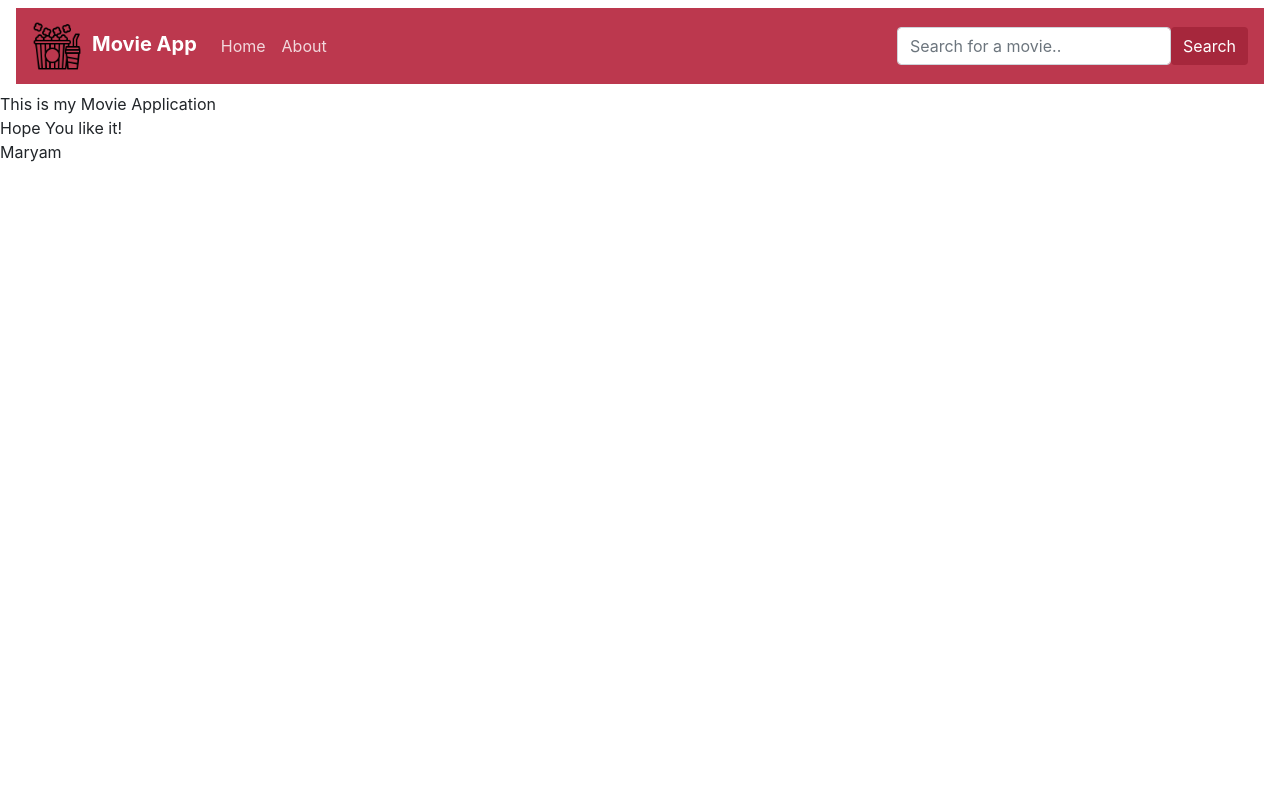
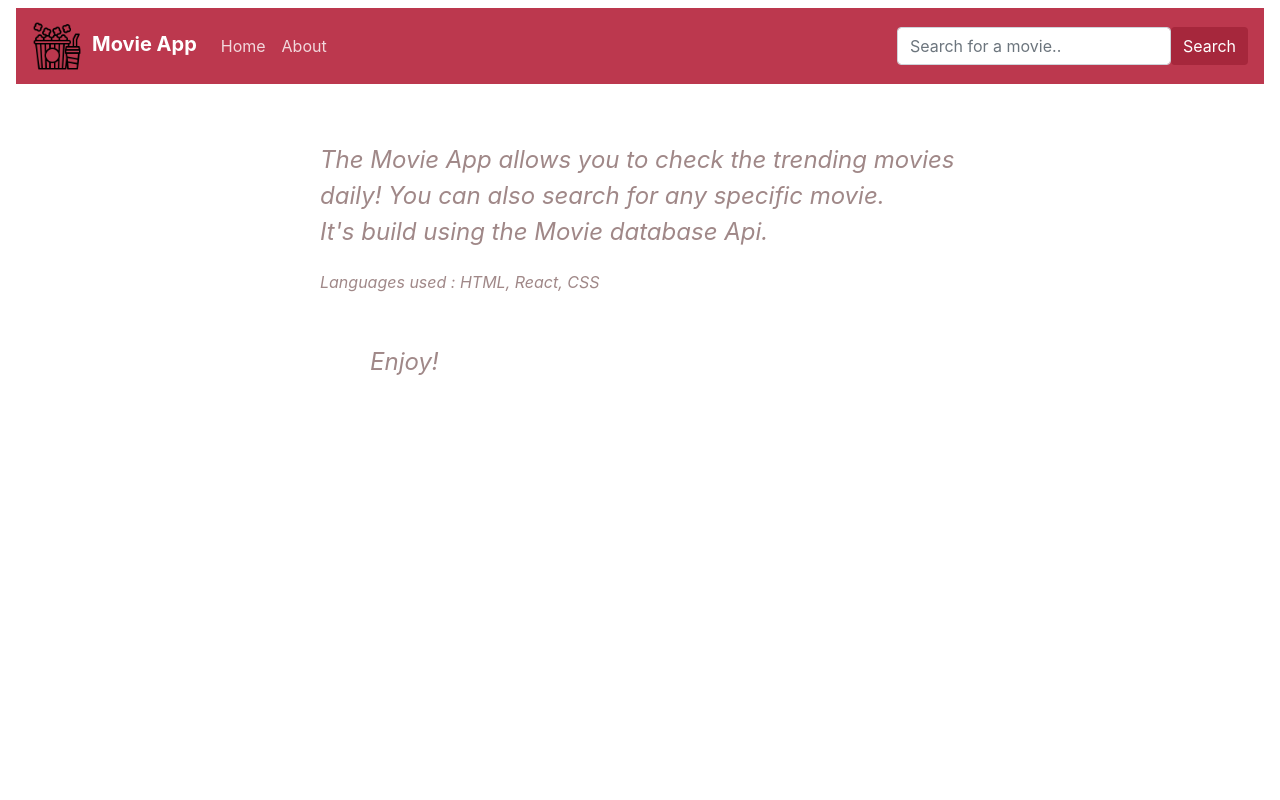
Before and after one commit to MaryamAK7/movie-app, a React (Create React App) app: page /about in a window 1280 px wide. Shown: the top 800 px of the page. Built offline with nearby package versions, Linux system fonts and the light colour scheme.

Commit message:
Add : AboutPage

```diff
--- a/src/Pages/AboutPage/AboutPage.css
+++ b/src/Pages/AboutPage/AboutPage.css
@@ -1,3 +1,15 @@
 .about{
     height: 100vh;
+    width: 50%;
+    font-size: x-large;
+    font-style: italic;
+    margin: 50px auto;
+    color: rgb(160, 136, 136);
 }
+.enjoyAbout{
+    margin: 50px;
+}
+.aboutDesc{
+    font-size: medium;
+    margin-top: 20px;
+}
--- a/src/Pages/AboutPage/AboutPage.js
+++ b/src/Pages/AboutPage/AboutPage.js
@@ -4,10 +4,12 @@ import './AboutPage.css';
 export default function AboutPage() {
   return (
     <div className="about">
-      This is my Movie Application
+      The Movie App allows you to check the trending movies daily! You can also search for any specific movie. <br/> It's build using the Movie database Api.
       <br />
-      Hope You like it!
-      <br /> Maryam
+      <div className="aboutDesc">Languages used : HTML, React, CSS </div>
+      <div className="enjoyAbout"> Enjoy! </div>
+
+
     </div>
   );
 }
```
